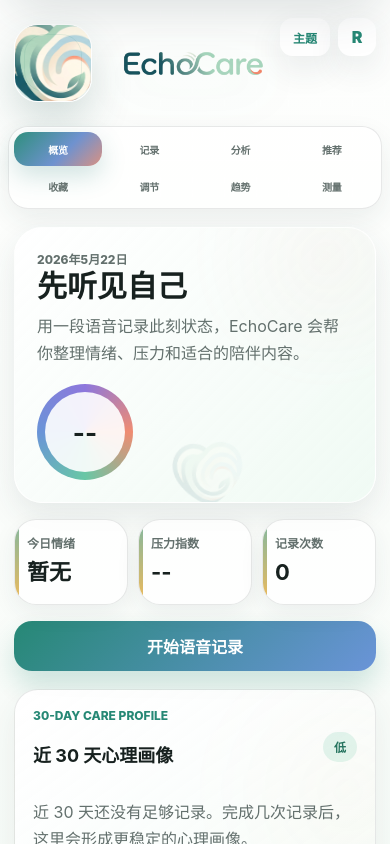
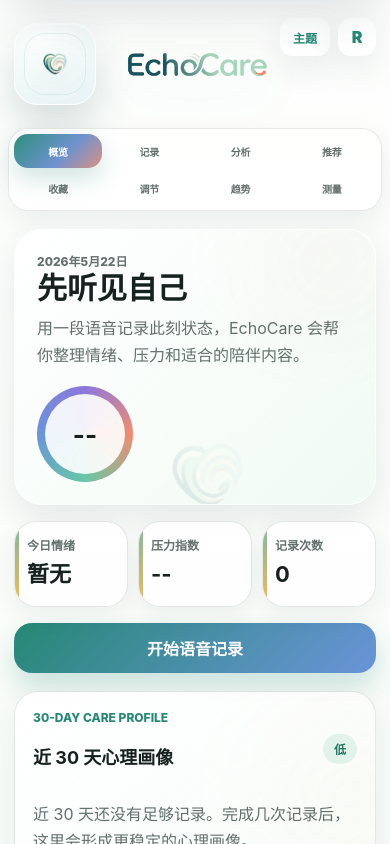
Before and after one commit to lostavalong/EchoCare, a website with bundled scripts: page index.html in a window 390 px wide. Built offline with nearby package versions, Linux system fonts and the light colour scheme.

Commit message:
Fix brand logo scaling

```diff
--- a/styles.css
+++ b/styles.css
@@ -2496,15 +2496,15 @@
 
 .brand-lockup {
   width: 100%;
-  min-height: 94px;
-  grid-template-columns: 92px minmax(0, 1fr);
+  min-height: 98px;
+  grid-template-columns: 96px minmax(0, 1fr);
   gap: 14px;
   padding-right: 104px;
 }
 
 .brand-mark {
-  width: 92px;
-  height: 92px;
+  width: 96px;
+  height: 96px;
   border-radius: 28px;
   background:
     radial-gradient(circle at 34% 18%, rgba(255,255,255,0.96), rgba(255,255,255,0.68) 40%, rgba(237,249,242,0.44)),
@@ -2520,10 +2520,10 @@
 }
 
 .brand-mark img {
-  width: 196%;
-  height: 196%;
-  object-fit: cover;
-  transform: scale(1.06);
+  width: 88%;
+  height: 88%;
+  object-fit: contain;
+  transform: none;
 }
 
 .brand-copy {
@@ -2566,15 +2566,15 @@
   }
 
   .brand-lockup {
-    grid-template-columns: 78px minmax(0, 1fr);
+    grid-template-columns: 82px minmax(0, 1fr);
     gap: 10px;
     padding-right: 92px;
-    min-height: 84px;
+    min-height: 88px;
   }
 
   .brand-mark {
-    width: 78px;
-    height: 78px;
+    width: 82px;
+    height: 82px;
     border-radius: 24px;
   }
 
--- a/sw.js
+++ b/sw.js
@@ -1,4 +1,4 @@
-const CACHE_NAME = 'echocare-v11';
+const CACHE_NAME = 'echocare-v12';
 const ASSETS = [
   './',
   './index.html',
```
